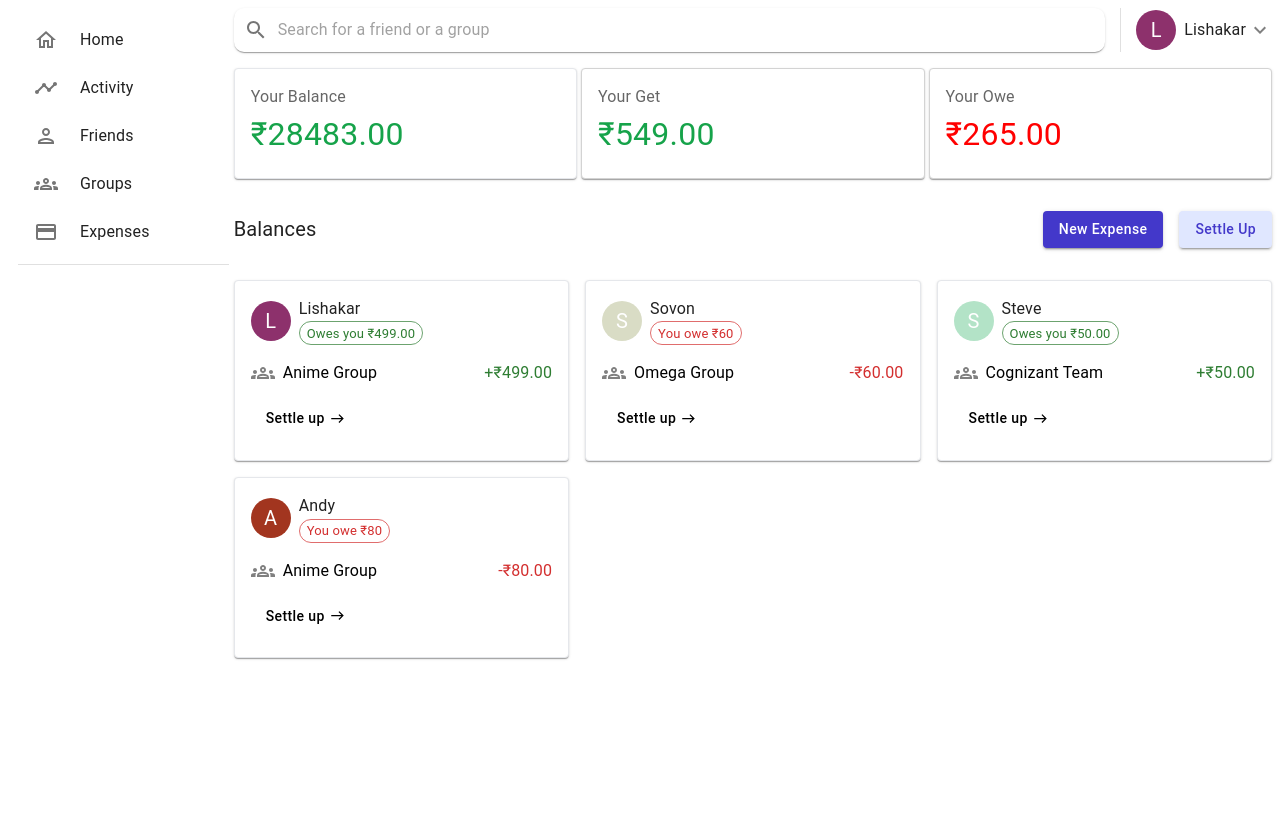
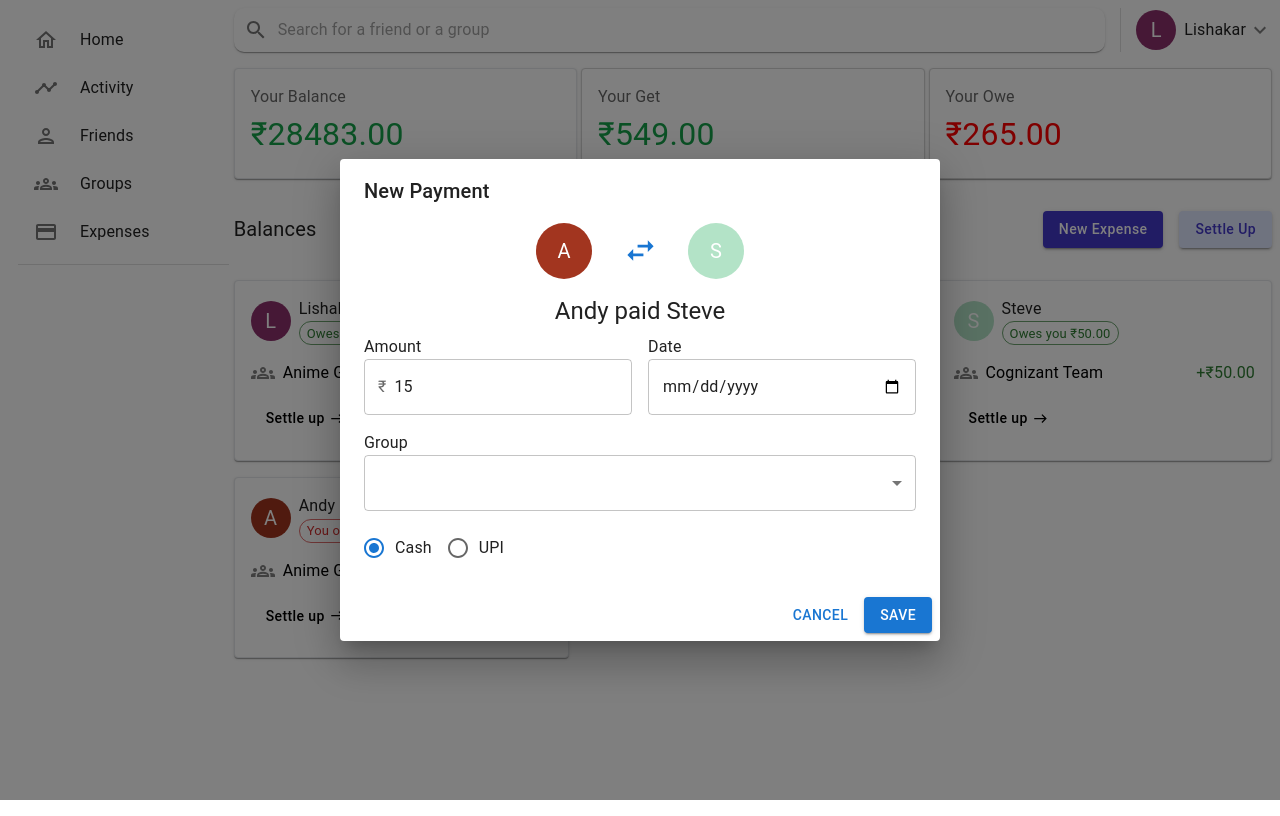
Before and after one commit to lishakar15/SplitShare-Dashboard, a React (Create React App) app: page / in a window 1280 px wide. Both pictures are taken after a click on the button "Settle Up". Built offline with nearby package versions, Linux system fonts and the light colour scheme.

Commit message:
Payement Dialog for Settlment created

```diff
--- a/src/AvatarGenerator.js
+++ b/src/AvatarGenerator.js
@@ -39,10 +39,16 @@ function stringAvatar(name) {
   };
 }
 
-export default function AvatarGenerator({ userName }) {
+export default function AvatarGenerator({ userName,size }) {
   return (
     <>
-      <Avatar {...stringAvatar(userName)} />
+      <Avatar
+        {...stringAvatar(userName)}
+        sx={{
+          ...stringAvatar(userName).sx, // Spread the original sx from stringAvatar
+          ...(size === "md" && { width: 56, height: 56 }) // Conditionally add size
+        }}
+      />
     </>
   );
 }
--- a/src/BalanceAppBar.js
+++ b/src/Balance/BalanceAppBar.js
@@ -1,5 +1,6 @@
 import { Box, Button, Typography } from '@mui/material';
 import React from 'react';
+import SettleUpButton from '../SettleUpButton';
 
 
 const BalanceAppBar = () => {
@@ -8,7 +9,7 @@ const BalanceAppBar = () => {
       <Typography variant='div'sx={{fontSize: 20}} >Balances</Typography >
       <Box sx={{display:"flex",justifyContent:"space-around"}}>
       <Button variant="contained" sx={{ textTransform: 'none', bgcolor:"#4338ca" }}>New Expense</Button>
-      <Button variant="contained"sx={{ textTransform: 'none',bgcolor:"#e0e7ff", color :"#4338ca",ml:2 }}>Settle Up</Button>
+      <SettleUpButton/>
       </Box>
 
     </Box>
--- a/src/BalanceCard.js
+++ b/src/Balance/BalanceCard.js
@@ -4,10 +4,10 @@ import Grid from '@mui/material/Grid';
 import Card from '@mui/material/Card';
 import CardContent from '@mui/material/CardContent';
 import Typography from '@mui/material/Typography';
-import { USER_BALANCES } from './data/BalanceData';
+import { USER_BALANCES } from '../data/BalanceData';
 import GroupsOutlinedIcon from '@mui/icons-material/GroupsOutlined';
-import EastIcon from '@mui/icons-material/East';
-import AvatarGenerator from './AvatarGenerator';
+import AvatarGenerator from '../AvatarGenerator';
+import CustomSettleUpButton from '../Payment/CustomSettleUpButton';
 
 const BalanceCard = () => {
   return (
@@ -54,19 +54,7 @@ const BalanceCard = () => {
                 </Box>
 
                 {/** Settle Up Button */}
-                <Button
-                  variant="outlined"
-                  sx={{
-                    width: '100%',
-                    justifyContent: 'flex-start',
-                    border: 'none',
-                    textTransform: 'none',
-                    color: 'black',
-                    mt: 'auto',
-                  }}
-                >
-                  Settle up<EastIcon sx={{ fontSize: '15px', ml: '5px' }} />
-                </Button>
+                <CustomSettleUpButton/>
               </CardContent>
             </Card>
           </Grid>
--- a/src/MainSection.js
+++ b/src/MainSection.js
@@ -1,9 +1,9 @@
 import React from 'react';
 import { Box } from '@mui/material';
 import SearchBar from './SearchBar';
-import BalanceBoard from './BalanceBoard';
-import BalanceAppBar from './BalanceAppBar';
-import BalanceCard from './BalanceCard';
+import BalanceBoard from './Balance/BalanceBoard';
+import BalanceAppBar from './Balance/BalanceAppBar';
+import BalanceCard from './Balance/BalanceCard';
 
 const MainSection = () => {
 
--- /dev/null
+++ b/src/Payment/CustomSettleUpButton.js
@@ -0,0 +1,42 @@
+import React from 'react';
+import { Box, Button } from '@mui/material';
+import EastIcon from '@mui/icons-material/East';
+import PaymentDialog from './PaymentDialog';
+
+const CustomSettleUpButton = () => {
+
+  const [open, setOpen] = React.useState(false);
+  const handleClickOpen = () => {
+    setOpen(true);
+  };
+
+  const handleClose = () => {
+    setOpen(false);
+  };
+  return (
+    <Box>
+        <Button onClick={handleClickOpen}
+        variant="outlined"
+        sx={{
+        width: '100%',
+        justifyContent: 'flex-start',
+        border: 'none',
+        textTransform: 'none',
+        color: 'black',
+        mt: 'auto',
+        }}
+    >
+        Settle up<EastIcon sx={{ fontSize: '15px', ml: '5px' }} />
+    </Button>
+    <PaymentDialog
+      open={open}
+      onClose={handleClose}
+      payerName={"Sovon"}
+      receiverName={"Lishakar"}
+      payableAmount={200}
+    />
+  </Box>
+  )
+}
+
+export default CustomSettleUpButton;
--- /dev/null
+++ b/src/Payment/PaymentDialog.js
@@ -0,0 +1,123 @@
+import * as React from "react";
+import { useState } from "react";
+import InputAdornment from "@mui/material/InputAdornment";
+
+
+import {
+  Dialog,
+  DialogActions,
+  DialogContent,
+  DialogTitle,
+  TextField,
+  Button,
+  Select,
+  MenuItem,
+  FormControl,
+  Grid,
+  RadioGroup,
+  FormControlLabel,
+  Radio,
+  Typography,
+} from "@mui/material";
+import UserTransactionAvatar from "./UserTransactionAvatar";
+
+function PaymentForm({
+  open,
+  onClose,
+  payerName,
+  receiverName,
+  payableAmount,
+}) {
+  const [payer, setPayer] = useState(payerName);
+  const [receiver, setReceiver] = useState(receiverName);
+  const [amount, setAmount] = useState(payableAmount);
+  const [date, setDate] = useState("");
+  const [group, setGroup] = useState("");
+  const [paymentMethod, setPaymentMethod] = useState("Cash");
+
+  const handleSave = () => {
+    // Handle save logic here
+    handleClose();
+  };
+
+  const handleClose = () => {
+    onClose();
+  };
+  const handlePayerChange = () => {
+    setPayer(receiver);
+    setReceiver(payer);
+  };
+
+
+  return (
+    <Dialog open={open} onClose={handleClose}>
+      <DialogTitle>New Payment</DialogTitle>
+      <DialogContent>
+      <UserTransactionAvatar payer={payer} receiver={receiver} handlePayerChange={handlePayerChange}/>
+        <Grid container spacing={2}>
+          <Grid item xs={12} md={6}>
+            <Typography>Amount</Typography>
+            <TextField
+              fullWidth
+              variant="outlined"
+              value={amount}
+              slotProps={{
+                input: {
+                  startAdornment: (
+                    <InputAdornment position="start">₹</InputAdornment>
+                  ),
+                },
+              }}
+              onChange={(e) => setAmount(e.target.value)}
+            />
+          </Grid>
+          <Grid item xs={12} md={6}>
+            <Typography>Date</Typography>
+            <TextField
+              fullWidth
+              type="date"
+              value={date}
+              onChange={(e) => setDate(e.target.value)}
+            />
+          </Grid>
+          <Grid item xs={12}>
+            <Typography>Group</Typography>
+            <FormControl fullWidth>
+              <Select
+                value={group}
+                onChange={(e) => setGroup(e.target.value)}
+                label="Within Group"
+              >
+                <MenuItem value="Cognizant Team">Cognizant Team</MenuItem>
+                {/* Add other groups */}
+              </Select>
+            </FormControl>
+          </Grid>
+          <Grid item xs={12}>
+            <FormControl component="fieldset">
+              <RadioGroup
+                row
+                value={paymentMethod}
+                onChange={(e) => setPaymentMethod(e.target.value)}
+              >
+                <FormControlLabel
+                  value="Cash"
+                  control={<Radio />}
+                  label="Cash"
+                />
+                <FormControlLabel value="UPI" control={<Radio />} label="UPI" />
+              </RadioGroup>
+            </FormControl>
+          </Grid>
+        </Grid>
+      </DialogContent>
+      <DialogActions>
+        <Button onClick={handleClose}>Cancel</Button>
+        <Button onClick={handleSave} variant="contained" color="primary">
+          Save
+        </Button>
+      </DialogActions>
+    </Dialog>
+  );
+}
+export default PaymentForm;
--- /dev/null
+++ b/src/Payment/UserTransactionAvatar.js
@@ -0,0 +1,39 @@
+import React from "react";
+import { Box,Button,Typography} from "@mui/material";
+import AvatarGenerator from "../AvatarGenerator";
+import SwapHorizIcon from "@mui/icons-material/SwapHoriz";
+
+
+const UserTransactionAvatar = ({payer,receiver,handlePayerChange}) => {
+
+  return (
+    <>
+      <Box
+        sx={{
+          display: "flex",
+          alignItems: "center",
+          justifyContent: "center",
+          mb: 2,
+        }}
+      >
+        <Box sx={{ display: "flex", gap: 2 }}>
+          <AvatarGenerator userName={payer} size="md" />
+          <Button>
+            <SwapHorizIcon
+              fontSize="large"
+              onClick={() => handlePayerChange()}
+            ></SwapHorizIcon>
+          </Button>
+          <AvatarGenerator userName={receiver} size="md" />
+        </Box>
+      </Box>
+      <Box sx={{ display: "flex", justifyContent: "center" }}>
+        <Typography variant="h5" gutterBottom>
+          {payer} paid {receiver}
+        </Typography>
+      </Box>
+    </>
+  );
+};
+
+export default UserTransactionAvatar;
--- /dev/null
+++ b/src/SettleUpButton.js
@@ -0,0 +1,31 @@
+import React from 'react';
+import PaymentDialog from './Payment/PaymentDialog';
+import { Box, Button } from '@mui/material';
+
+const SettleUpButton = () => {
+
+  const [open, setOpen] = React.useState(false);
+  const handleClickOpen = () => {
+    setOpen(true);
+  };
+
+  const handleClose = () => {
+    setOpen(false);
+  };
+  return (
+    <Box>
+    <Button variant="contained" onClick={handleClickOpen}
+    sx={{ textTransform: 'none',bgcolor:"#e0e7ff", color :"#4338ca",ml:2 }}>Settle Up</Button>
+
+    <PaymentDialog
+      open={open}
+      onClose={handleClose}
+      payerName={"Andy"}
+      receiverName={"Steve"}
+      payableAmount={15}
+    />
+  </Box>
+  )
+}
+
+export default SettleUpButton;
```
Also changed, not shown: src/Balance/BalanceBoard.js (renamed from src/BalanceBoard.js).
